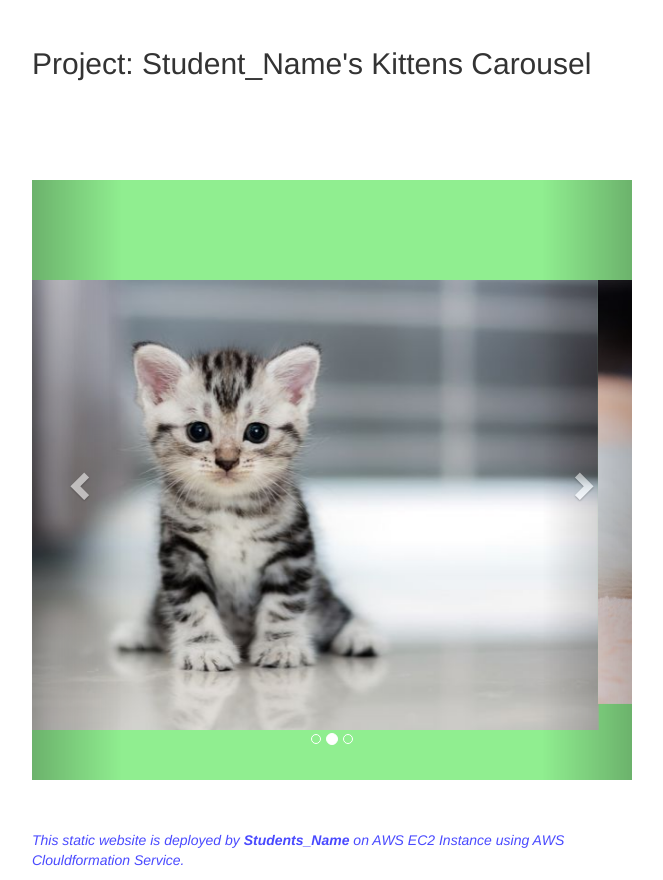
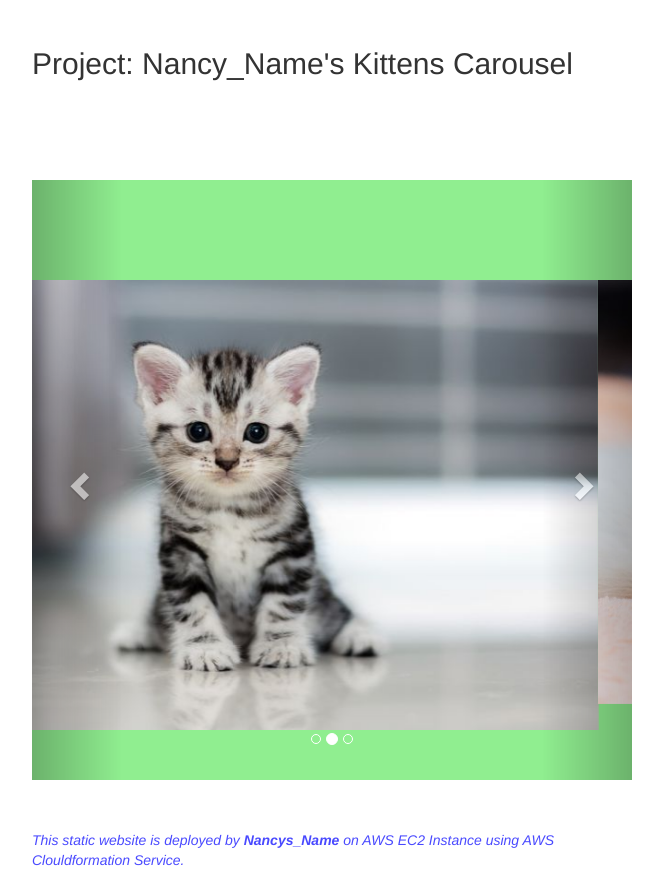
Before and after one commit to MFnancy/my-repository, a plain HTML site: page 101-kittens-carousel-static-website-ec2/static-web/index.html in a window 1280 px wide. Shown: the part 203-1083 px from the top of the page, without its empty margins (308-971 px from the left). Drawn offline with nearby package versions, Linux system fonts and the light colour scheme.

Commit message:
fix index.html file

```diff
--- a/101-kittens-carousel-static-website-ec2/static-web/index.html
+++ b/101-kittens-carousel-static-website-ec2/static-web/index.html
@@ -45,7 +45,7 @@
 
   <div><img style="width:300px; height:100px" src="https://clarusway.com/wp-content/uploads/2022/12/clarusway-logo-black.png" /></div>
 
-  <h2> Project: Student_Name's Kittens Carousel</h2>
+  <h2> Project: Nancy_Name's Kittens Carousel</h2>
 
   <div id="myCarousel" class="carousel slide" data-ride="carousel">
     <!-- Indicators -->
@@ -80,7 +80,7 @@
   </div>
 
 
-  <p class="footnote"><i>This static website is deployed by <b> Students_Name </b> on AWS EC2 Instance using AWS
+  <p class="footnote"><i>This static website is deployed by <b> Nancys_Name </b> on AWS EC2 Instance using AWS
       Clouldformation Service.</i></p>
 </body>
 
```
Also changed, not shown: 3 other files.
